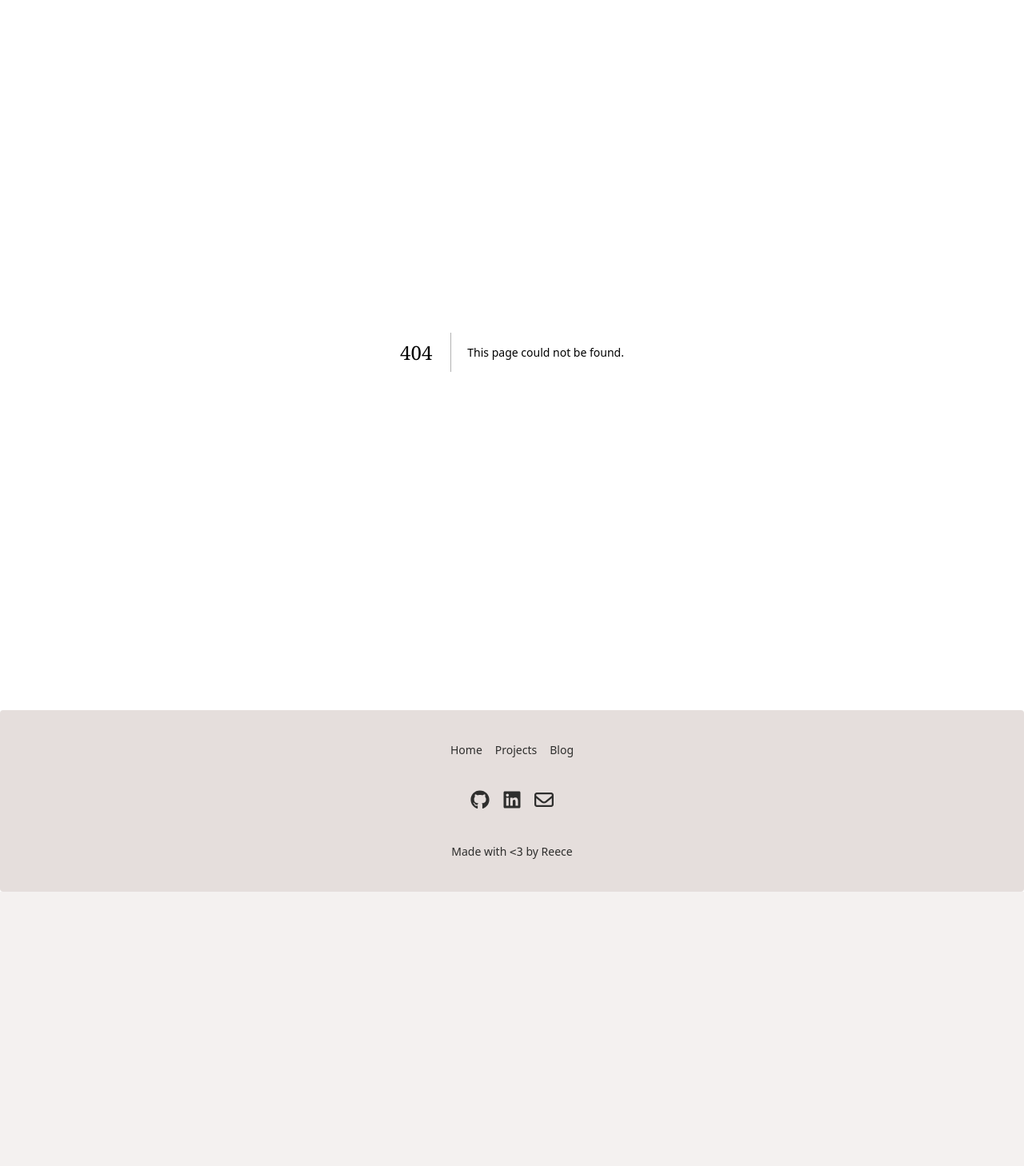
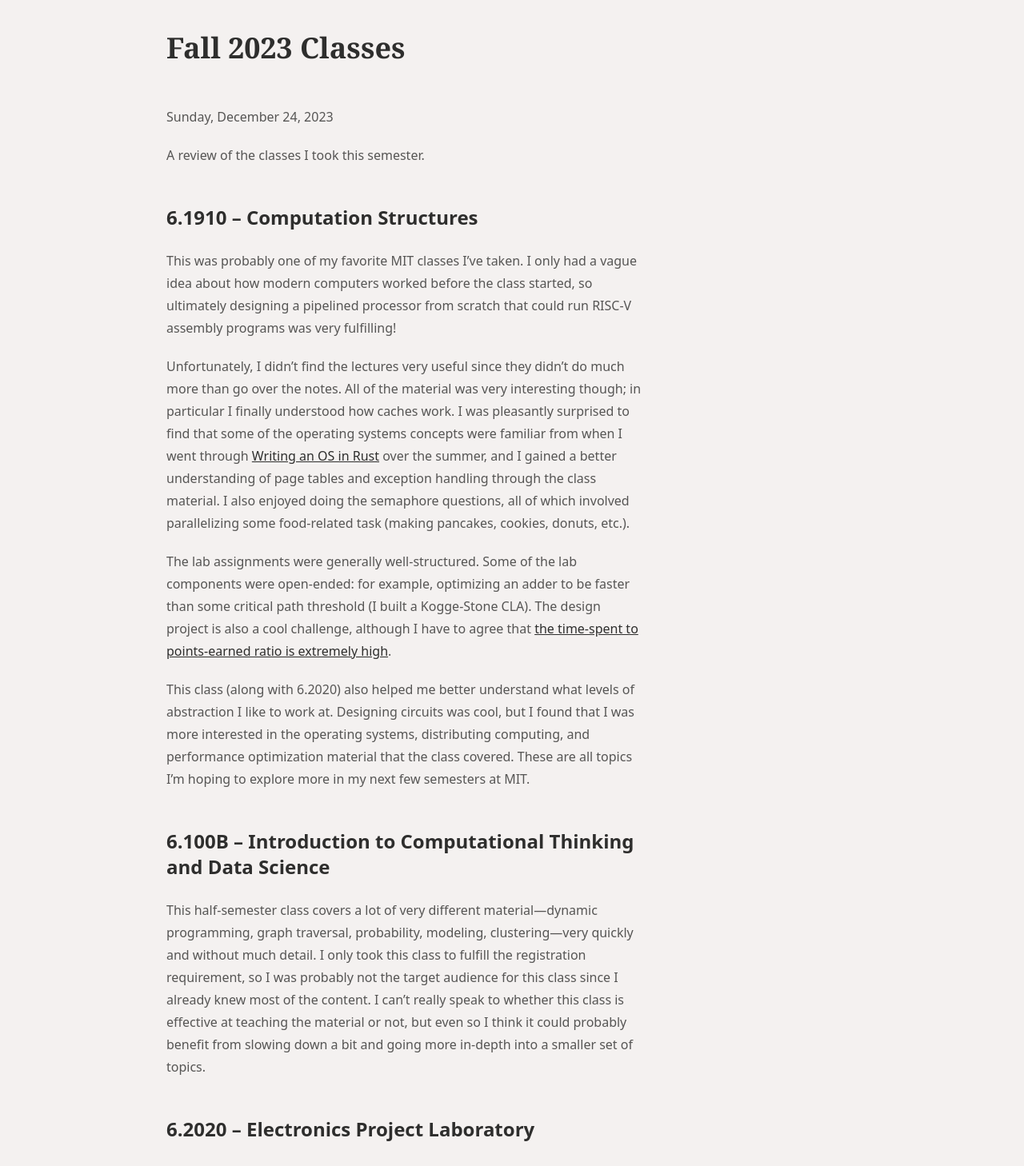
Before and after one commit to reeceyang/reeceyang.xyz-next, a Next.js app: page /fall-2023-classes in a window 1280 px wide. Before the commit this address had no page. Shown: the part 60-1518 px from the top of the page at 80% size. Before the commit the page ends 1175 px from the top, so only its background shows below. Built offline with nearby package versions, Linux system fonts and the light colour scheme; a web font is replaced by a local one.

Commit message:
fall 2023 classes post

```diff
--- /dev/null
+++ b/app/(blog)/fall-2023-classes/page.mdx
@@ -0,0 +1,52 @@
+---
+title: "Fall 2023 Classes"
+date: 2023-12-24
+excerpt: A review of the classes I took this semester.
+categories: []
+---
+
+A review of the classes I took this semester.
+
+## 6.1910 – Computation Structures
+
+This was probably one of my favorite MIT classes I’ve taken. I only had a vague idea about how modern computers worked before the class started, so ultimately designing a pipelined processor from scratch that could run RISC-V assembly programs was very fulfilling!
+
+Unfortunately, I didn’t find the lectures very useful since they didn’t do much more than go over the notes. All of the material was very interesting though; in particular I finally understood how caches work. I was pleasantly surprised to find that some of the operating systems concepts were familiar from when I went through [Writing an OS in Rust](https://os.phil-opp.com/) over the summer, and I gained a better understanding of page tables and exception handling through the class material. I also enjoyed doing the semaphore questions, all of which involved parallelizing some food-related task (making pancakes, cookies, donuts, etc.).
+
+The lab assignments were generally well-structured. Some of the lab components were open-ended: for example, optimizing an adder to be faster than some critical path threshold (I built a Kogge-Stone CLA). The design project is also a cool challenge, although I have to agree that [the time-spent to points-earned ratio is extremely high](https://mitadmissions.org/blogs/entry/school-projects/).
+
+This class (along with 6.2020) also helped me better understand what levels of abstraction I like to work at. Designing circuits was cool, but I found that I was more interested in the operating systems, distributing computing, and performance optimization material that the class covered. These are all topics I’m hoping to explore more in my next few semesters at MIT.
+
+## 6.100B – Introduction to Computational Thinking and Data Science
+
+This half-semester class covers a lot of very different material—dynamic programming, graph traversal, probability, modeling, clustering—very quickly and without much detail. I only took this class to fulfill the registration requirement, so I was probably not the target audience for this class since I already knew most of the content. I can’t really speak to whether this class is effective at teaching the material or not, but even so I think it could probably benefit from slowing down a bit and going more in-depth into a smaller set of topics.
+
+## 6.2020 – Electronics Project Laboratory
+
+I wanted to explore analog circuits more, so I took this class. In 6.2020, you learn how to use various components like op-amps and transistors to build simple circuits. The projects are very interesting; for example, you build a “color organ” that takes an audio signal and flashes different LEDs corresponding to the frequencies in the signal. The homework grading is also very fair—if you get a question correct and show your work, you earn 1 point. If you get it incorrect but show your work, you still earn 0.9 points. Otherwise, you earn 0 points.
+
+I feel much more confident about how basic electronic components work now and have a more intuitive understanding of voltage and capacitance. However, I really disliked the process of debugging incorrect wires on a breadboard.
+
+I think I’m satisfied with the amount of exposure to analog circuits I gained from this class, and will stick to software for the time being!
+
+## 18.C06 – Linear Algebra and Optimization
+
+I took this class to satisfy a math requirement. The class first goes over linear algebra fundamentals like subspaces and linear transformations, then covers applications like gradient descent. You also use Julia to do questions on the problem sets and projects.
+
+I thought the class was generally well-taught. While I only attended a few lectures, my recitation instructor was very good. I enjoyed the first half of the class a lot since I found I understood all the concepts very well, which rarely happens at MIT. The class got more difficult as it progressed, but it was still manageable.
+
+---
+
+At the start of the semester, I was considering pursuing a minor in architecture, so I attended the first few classes of 4.021 – How to Design, which is the pre-req for all of the design studio classes. While the assignments were interesting, the instructors seemed somewhat disorganized and I didn’t like the class format. I probably won’t do the architecture minor anymore, but I’ll continue practicing design on my own.
+
+I also registered for 21W.748 – Apocalyptic Storytelling and attended the first few classes. It seemed like a super cool class—you get to watch movies like the original *Godzilla* and write your own apocalyptic narratives—I just decided not to take it this semester.
+
+---
+
+[All the classes I've taken at MIT.](/classes)
+
+import MdxLayout from "@/components/MdxLayout";
+
+export default ({children }) => {
+  return <MdxLayout meta={{title: frontmatter.title, date: frontmatter.date, categories: frontmatter.categories}}>{children}</MdxLayout>;
+}
```
